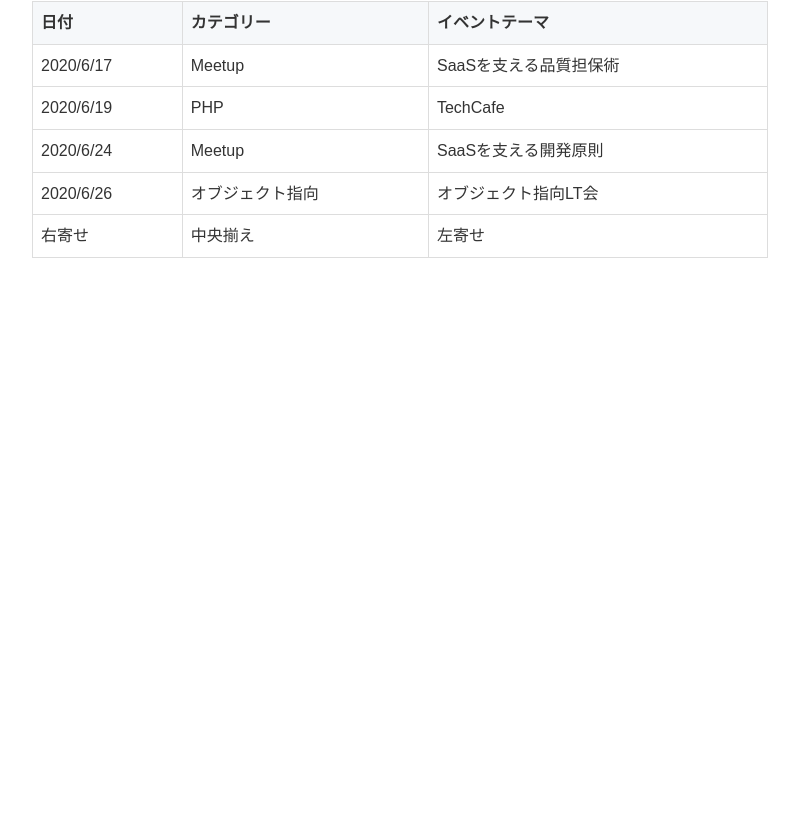
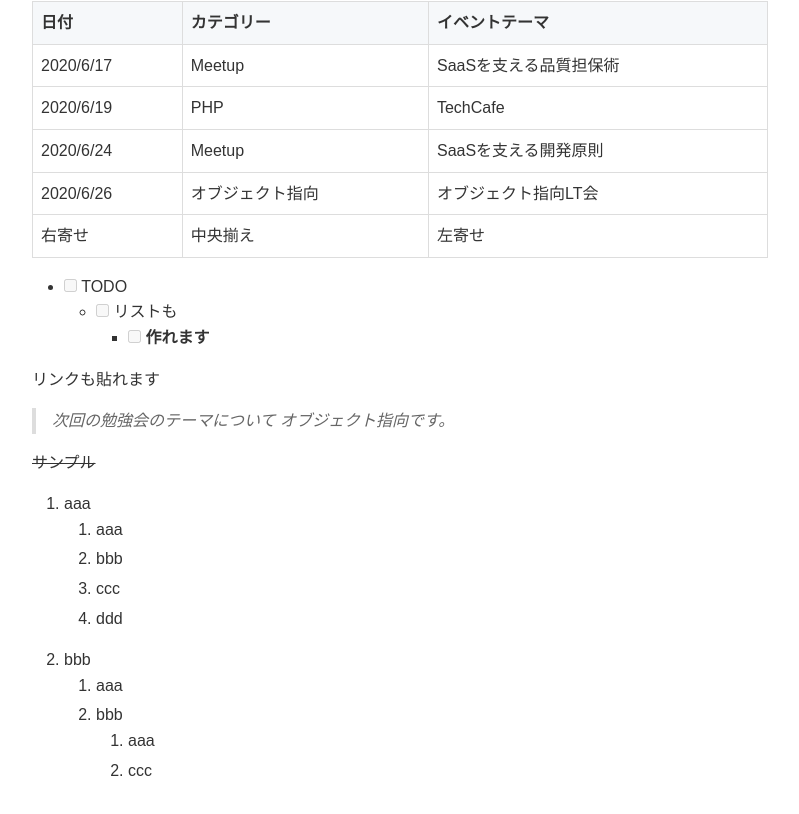
Before and after one commit to tarryGrain0/nextjs-test-blog, a Next.js app: page /posts/hello/ in a window 1280 px wide. Shown: the part 392-1206 px from the top of the page, without its empty margins (240-1039 px from the left). Before the commit the page ends 800 px from the top, so only its background shows below. Built offline with nearby package versions, Linux system fonts and the light colour scheme.

Commit message:
リスト・番号リストを追加

```diff
--- a/content/hello.md
+++ b/content/hello.md
@@ -23,3 +23,25 @@ export const greet = (name: string) => `Hello, ${name}!`;
 | 2020/6/24 |      Meetup      | SaaSを支える開発原則   |
 | 2020/6/26 | オブジェクト指向 | オブジェクト指向LT会   |
 |    右寄せ |     中央揃え     | 左寄せ                 |
+
+- [ ] TODO
+  - [ ] リストも
+    - [ ] **作れます**
+
+[リンクも貼れます](https://ltool.gachal.net)
+
+> 次回の勉強会のテーマについて
+オブジェクト指向です。
+
+~~サンプル~~
+
+1. aaa
+   1. aaa
+   2. bbb
+   3. ccc
+   4. ddd
+2. bbb
+   1. aaa
+   2. bbb
+      1. aaa
+      2. ccc
--- a/src/styles/globals.css
+++ b/src/styles/globals.css
@@ -54,7 +54,8 @@ body {
   color: #666;
 }
 
-ul {
+/* ナビゲーション用のリストのみスタイルを無効化 */
+.post-list {
   list-style: none;
   padding: 0;
 }
--- a/src/styles/markdown.css
+++ b/src/styles/markdown.css
@@ -39,6 +39,22 @@
 .markdown-body ol {
   margin-bottom: 1em;
   padding-left: 2em;
+}
+
+.markdown-body ul {
+  list-style-type: disc;
+}
+
+.markdown-body ol {
+  list-style-type: decimal;
+}
+
+.markdown-body ul ul {
+  list-style-type: circle;
+}
+
+.markdown-body ul ul ul {
+  list-style-type: square;
 }
 
 .markdown-body li {
```
